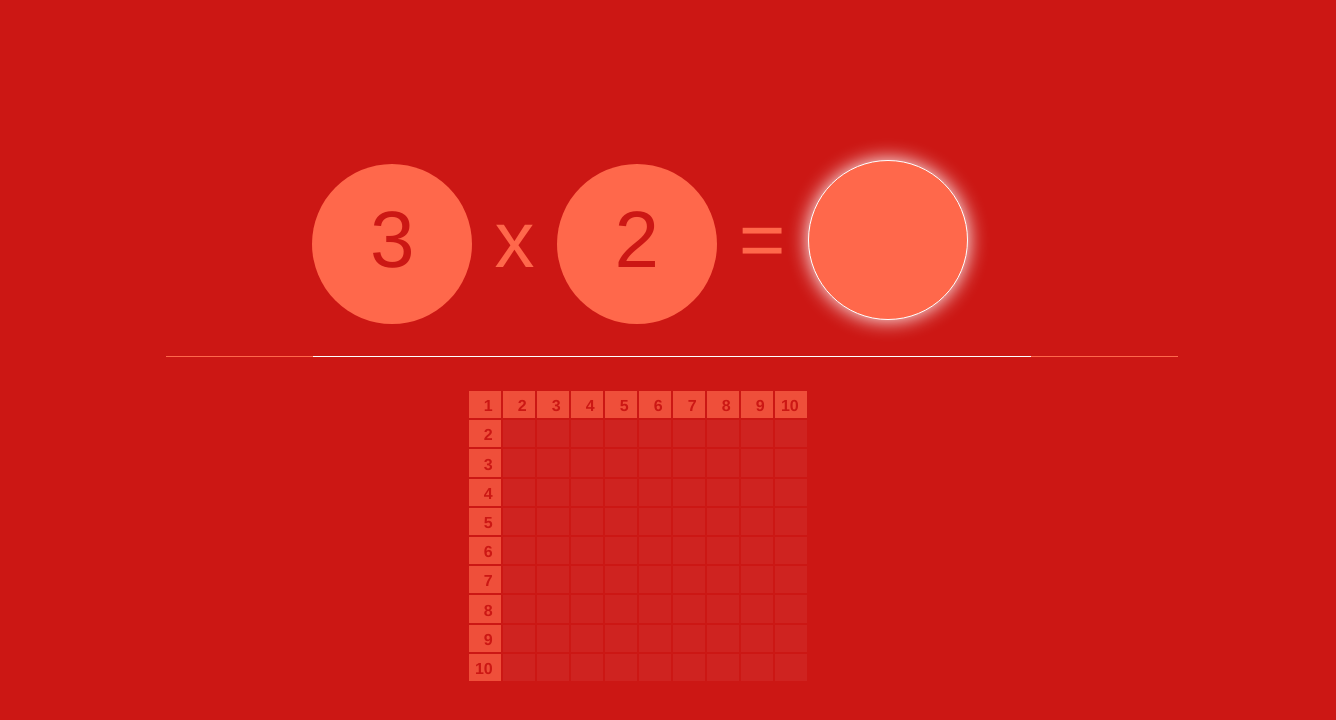
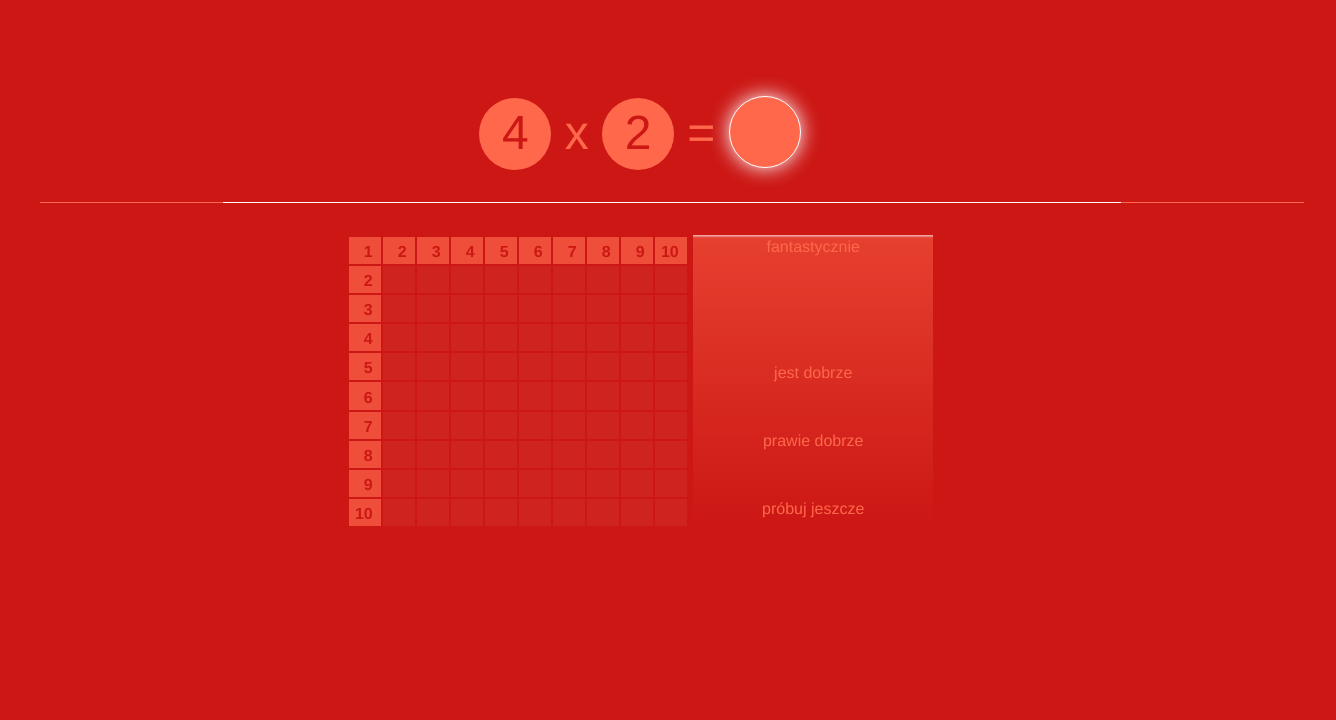
Before and after one commit to ntxt/ultiplicate, a plain HTML site: page index.html in a window 1280 px wide. Shown: the whole page, 1336 px wide, since content can reach past the window. Drawn offline with nearby package versions, Linux system fonts and the light colour scheme.

Commit message:
selected correctly Polish

```diff
--- a/index.html
+++ b/index.html
@@ -1,6 +1,7 @@
-<HTML>
+<HTML lang="pl">
     <head>
-
+            <meta charset="UTF-8">
+            <meta name="viewport" content="width=device-width, initial-scale=1.0">
         <link rel="stylesheet" type="text/css" href="./ultiplicate.css"/>
         <script
             src="https://code.jquery.com/jquery-3.3.1.slim.min.js"
@@ -25,7 +26,13 @@
             <div class="time"><span class="progress"></span></div>
             <div class="stats">
                     <table class="board"></table>
-                    <div class="results"></div>
+                    <div class="results">
+                        <div class="bg"></div>
+                        <span>fantastycznie</span>
+                        <span>jest dobrze</span>
+                        <span>prawie dobrze</span>
+                        <span>próbuj jeszcze</span>
+                    </div>
             </div>
 
         </div>
--- a/ultiplicate.css
+++ b/ultiplicate.css
@@ -13,12 +13,14 @@ body{
 .main {
     margin: auto;
     padding: 0;
-    width: 80%;
+    width: 100%;
     text-align: center;
 }
 .stats>*{
     display:inline-block;
     vertical-align: top;
+    text-align: left;
+    max-width:40%
 }
 .board{
     margin:0;
@@ -40,11 +42,12 @@ td,th{
 td{
     background-color: white;
 }
-tr,td,th{
-    transition: background-color 500ms linear;
+td,th{
+    margin:0;
+    transition: background-color 200ms linear;
 }
 .question {
-    font-size: 5em;
+    font-size: 3em;
     width:100%;
     margin-top:2em;
 }
@@ -82,19 +85,24 @@ input:hover{
 .test{
     width:100px;
 }
+/*
 .results span{
     display:inline-block;
-
+    padding:2px;
+    background-color: #C01310;
+    margin:2px 2px 0 0;
+    border-radius: 0.3em;
 }
+*/
 .a,.b,input{
     display: inline-block;
-    width: 2em;
-    height: 2em;
+    width: 1.5em;
+    height: 1.5em;
     background-color: #FF684B;
     color: #CC1714;
     border-radius: 1em;
     text-align: center;
-    line-height: 1.9em;
+    line-height: 1.45em;
 }
 input::-webkit-outer-spin-button,
 input::-webkit-inner-spin-button {
@@ -110,3 +118,49 @@ input::-webkit-inner-spin-button {
     background-color: FF684B;
     margin:2em;
 }
+.test{
+    font-family:'Franklin Gothic Medium', 'Arial Narrow', Arial, sans-serif;
+}
+.out {
+    opacity:0.2;
+    background-color: black;
+ }
+ .results span{
+    display:block;
+    width:100%;
+    height:25%;
+    margin:0;
+    line-height: 25%;
+    text-align:center;
+    position: relative;
+    bottom: 0;
+    left: 0;
+    padding-top:10px;
+}
+.results span:nth-of-type(1){
+    height:40%;
+}
+.results span:nth-of-type(2){
+    height:20%;
+}
+.results span:nth-of-type(3){
+    height:20%;
+}
+.results span:nth-of-type(4){
+    height:20%;
+}
+.results{
+    position:relative;
+    width:15em;
+    height:18.2em;
+}
+.bg{
+    background: linear-gradient(to top, rgba(204,23,20,1) 0%,rgba(255,104,75,0.5) 99%, rgba(255,255,255,0.7) 100%);
+    width:100%;
+    height:100%;
+    position: absolute;
+    bottom: 0;
+    left: 0;
+
+
+}
--- a/ultiplicate.js
+++ b/ultiplicate.js
@@ -6,11 +6,14 @@ $(document).ready(function(){
         timer,
         results = [],
         matrix = [],
-        weights = [];
+        weights = []
+        rowStatus = [];
 
+    for(var i = 1; i <= 10; i++){ rowStatus[i] = true; }
     $('input').keydown(handleKeyDown).keyup(handleKeyUp);
     drawNewQuest();
     calculateMatrix();
+    calculateWeights();
     renderBoard();
 
 
@@ -24,9 +27,13 @@ $(document).ready(function(){
             timeStep : 0.1
         }
     }
-    function weightedRandom(){
+
+    function calculateWeights(){
         weights = [];
         for(var y=2; y<=10; y++){
+
+            if(!rowStatus[y]) continue;
+
             for(var x=2; x<=10; x++){
                 weights.push({
                     b: y,
@@ -39,10 +46,11 @@ $(document).ready(function(){
             if(m.w < n.w) return -1;
             if(m.w > n.w) return 1;
             return 0;
-        })
-        var scope = weights.length * 0.05;
-
-        return weights[Math.floor(Math.random()*scope)];
+        });
+    }
+    function weightedRandom(){
+        var scope = Math.max( weights.length * 0.05, 2);
+        return weights[Math.ceil(Math.random()*scope)];
     }
     function random(){
         return Math.floor(Math.random() * 9 + 2);
@@ -73,7 +81,9 @@ $(document).ready(function(){
     function renderBoard(){
         var t = $('table.board').empty();
         for(var y=1; y<=10; y++){
-            var row = $('<tr>');
+            var row = $('<tr>')
+                .on("click", toggleRow)
+                .addClass(rowStatus[y] ? "" : "out");
             for(var x=1; x<=10; x++){
                 var isHeader = (x === 1 || y === 1),
                     cell = isHeader ? $('<th>') : $('<td>'),
@@ -86,8 +96,19 @@ $(document).ready(function(){
         return t;
     }
 
+    function toggleRow(){
+        var rowIndex = $(this).index() + 1;
+        rowStatus[rowIndex] = !rowStatus[rowIndex];
+
+        if(rowStatus[rowIndex]) {
+            $(this).removeClass('out');
+        } else {
+            $(this).addClass('out');
+        }
+    }
+
     function calculateMatrix(){
-        var m = [];;
+        var m = [];
 
         for(var y=1; y<=10; y++){
             m[y] = [];
@@ -101,10 +122,14 @@ $(document).ready(function(){
         for(var y=1; y<=10; y++){
             for(var x=1; x<=10; x++){
                 var scores = m[y][x];
-                m[y][x] = scores.reduce(function(a,b){ return a+b; }) / scores.length;
+                m[y][x] = average(scores);
             }
         }
         matrix = m;
+    }
+
+    function average(arr){
+        return arr.reduce(function(a,b){ return a+b; }) / arr.length;
     }
 
     function highlight(){
@@ -133,17 +158,21 @@ $(document).ready(function(){
         }
     }
     function markTimeout(){
+        say(" " + (quest.a * quest.b) + "!OK, Następne",);//"! OK, Nastempne");
         clearInterval(timer);
         storeResult(false);
         calculateMatrix();
+        calculateWeights();
         renderBoard();
         drawNewQuest();
     }
     function markOK(){
         $('.question').addClass('OK');
+        say((quest.a * quest.b));
         clearInterval(timer);
         storeResult(true);
         calculateMatrix();
+        calculateWeights();
         renderBoard();
         drawNewQuest();
     }
@@ -159,7 +188,6 @@ $(document).ready(function(){
         results.push(quest);
     }
     function drawNewQuest(){
-        //renderHistory();
         renderWeights();
         var countDown = 40,
             drawTimer = setInterval(function(){
@@ -172,19 +200,34 @@ $(document).ready(function(){
                     startTimer(quest);
                     clearOK();
                     $("input").val("").focus();
+                    say(quest.a + " razy " + quest.b +"?");
                 }
             }, 50);
+
     }
-    function renderHistory(){
-        var $r = $(".results").empty();
-        results.forEach(function(v){
-            $r.prepend("<span class='"+(v.isOK ? "OK" : "wrong")+"'>"+v.a+" x "+v.b+"</span>");
-        })
+
+    function renderWeights(){
+        if(!weights || weights.length === 0) return;
+        var $r = $(".results .bg"),
+            avg = weights.reduce( function(a, b){
+                return (a.w || a) + b.w;
+            } ) / weights.length;
+        $r.height((100 * avg)+"%");
+        //$r.html(Math.floor(avg * 100));
+        //weights.forEach(function(v){
+        //    $r.prepend("<span>"+v.a+" x "+v.b+": " + v.w.toFixed(2) + "</span>");
+        //})
     }
-    function renderWeights(){
-        var $r = $(".results").empty();
-        weights.forEach(function(v){
-            $r.prepend("<span>"+v.a+" x "+v.b+": " + v.w.toFixed(2) + "</span>");
-        })
+
+    function say(text){
+        var msg = new SpeechSynthesisUtterance();
+        //msg.voice = window.speechSynthesis.getVoices()[1];
+        msg.lang = "pl-PL";
+        msg.rate = 1;
+        msg.pitch = 1;
+        msg.text = text;
+
+
+        speechSynthesis.speak(msg);
     }
 });
```
Also changed, not shown: 1 other file.
